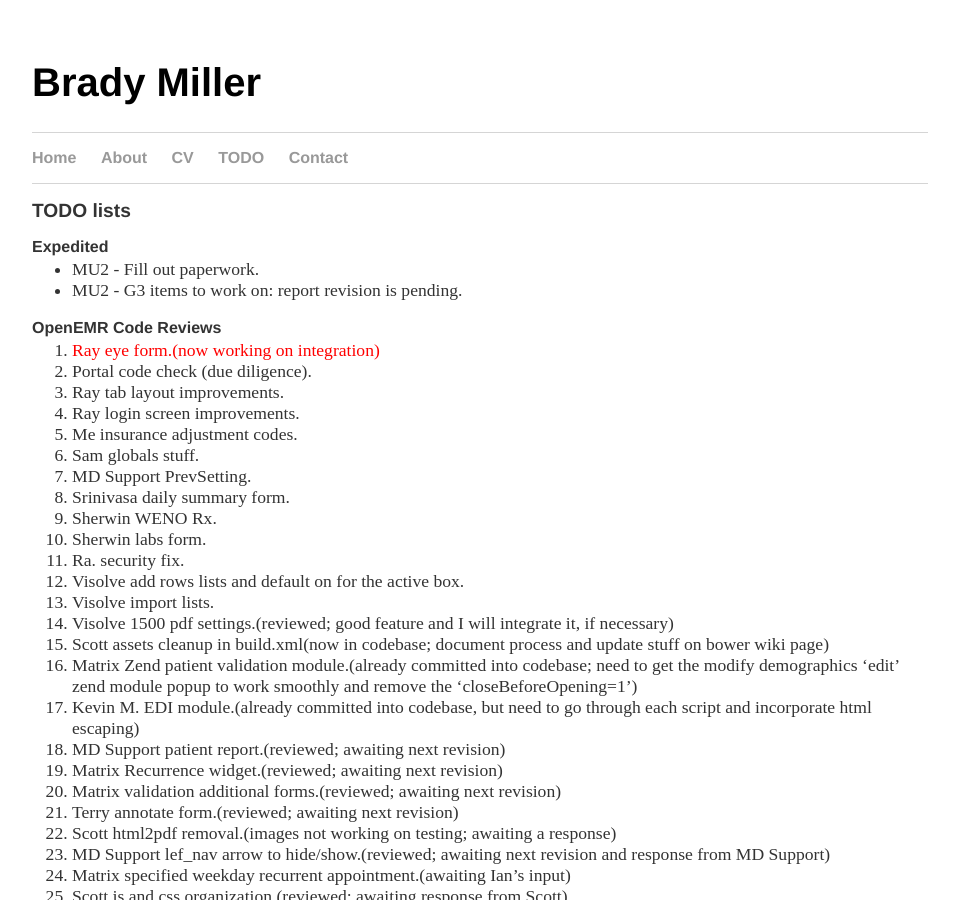
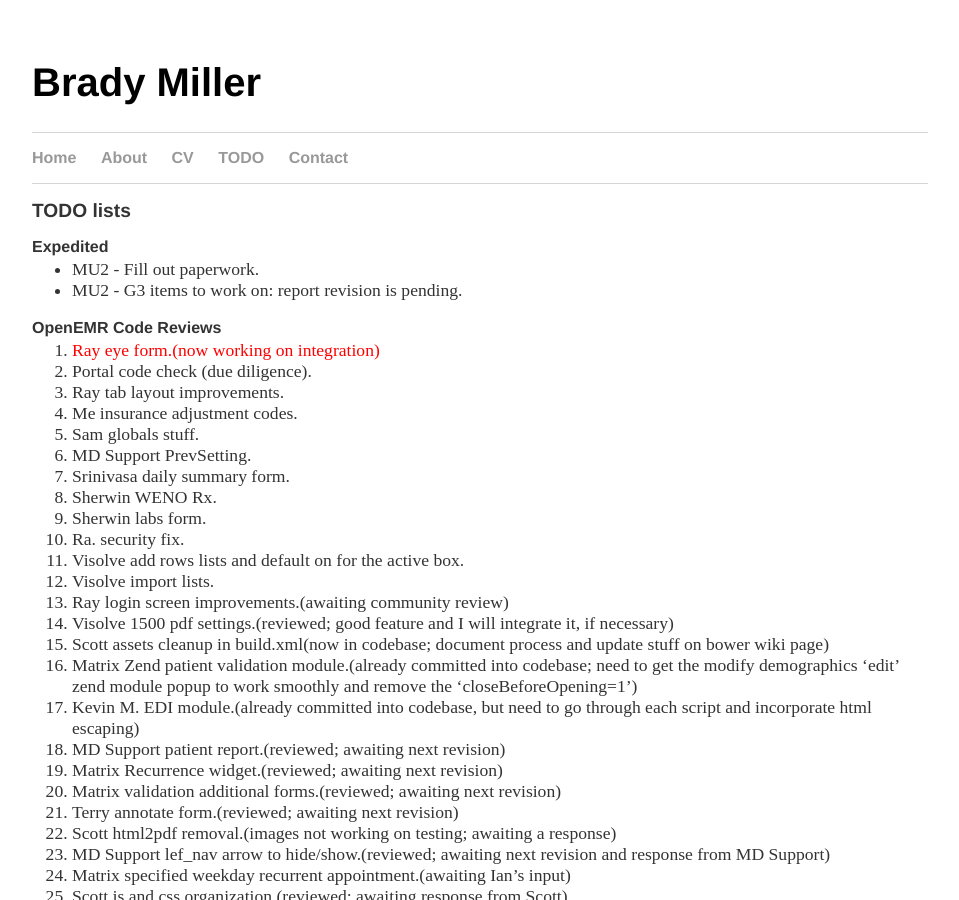
Before and after one commit to bradymiller/bradymiller.github.io, a Jekyll site: the page built from todo/index.md, in a window 1280 px wide and 900 px high. Shown: the whole window, without its empty margins (160-1119 px from the left). Built offline with Jekyll 4.4.1, drawn with Linux system fonts in a browser that asks for light colours; some of the changed lines change nothing that is shown.

Commit message:
Update todo list

```diff
--- a/todo/index.md
+++ b/todo/index.md
@@ -11,7 +11,6 @@
 1. <span style="color: red">Ray eye form.(now working on integration)</span>
 1. Portal code check (due diligence).
 1. Ray tab layout improvements.
-1. Ray login screen improvements.
 1. Me insurance adjustment codes.
 1. Sam globals stuff.
 1. MD Support PrevSetting.
@@ -21,6 +20,7 @@
 1. Ra. security fix.
 1. Visolve add rows lists and default on for the active box.
 1. Visolve import lists.
+1. Ray login screen improvements.(awaiting community review)
 1. Visolve 1500 pdf settings.(reviewed; good feature and I will integrate it, if necessary)
 1. Scott assets cleanup in build.xml(now in codebase; document process and update stuff on bower wiki page)
 1. Matrix Zend patient validation module.(already committed into codebase; need to get the modify demographics 'edit' zend module popup to work smoothly and remove the 'closeBeforeOpening=1')
```
